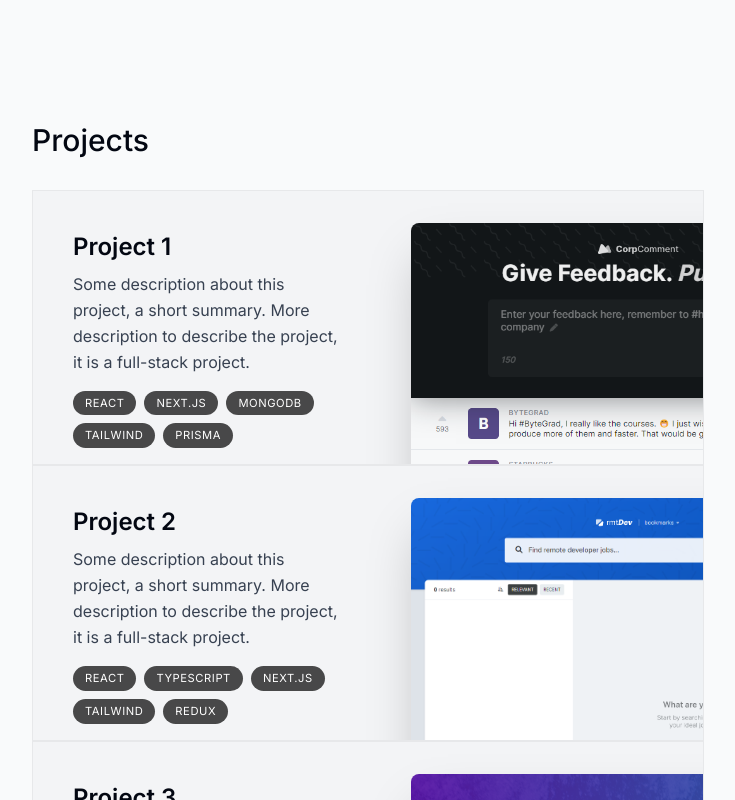
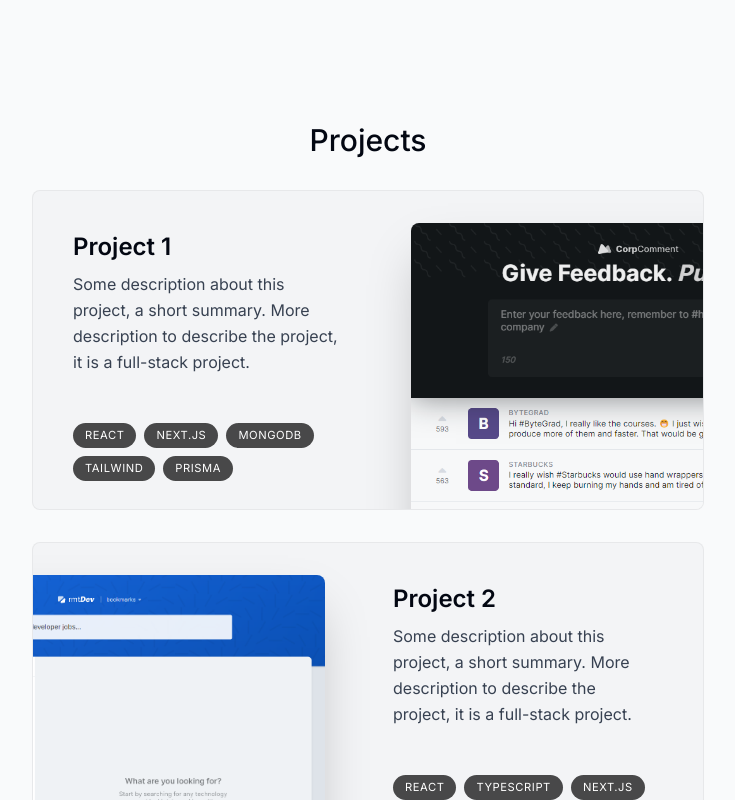
Before and after one commit to jordansbenjamin/portfolio_v2, a Next.js app: page / in a window 1280 px wide. Shown: the part 1220-2020 px from the top of the page, without its empty margins (272-1007 px from the left). Built offline with nearby package versions, Linux system fonts and the light colour scheme.

Commit message:
Finished with Project/s component

```diff
--- /dev/null
+++ b/src/components/Project.tsx
@@ -0,0 +1,70 @@
+"use client";
+
+import React, { useRef } from "react";
+import { projectsData } from "@/app/lib/data";
+import Image from "next/image";
+import { useScroll, useTransform } from "framer-motion";
+import { motion } from "framer-motion";
+
+// Good practice to name custom types with componentname then props
+// custom type ProjectProps can be a type of any number of these objects from projectsData
+type ProjectProps = (typeof projectsData)[number];
+// The above is more specific than:
+// type ProjectProps = {
+//     title: string;
+//     description: string;
+//     tags: string;
+//     imageUrl: string;
+// }
+
+export default function Project({ title, description, tags, imageUrl }: ProjectProps) {
+	const ref = useRef<HTMLDivElement>(null);
+
+	// We get back info on how far we have scrolled
+	const { scrollYProgress } = useScroll({
+		// The project cards is the target
+		target: ref,
+		// When the bottom of the viewport crosses the top of the target
+		// thats when the animation should begin
+		// The end is specified when the bottom of the viewport is 33% beyond the target
+		offset: ["0 1", "1.33 1"],
+	});
+
+	// Transform scale y progress
+	const scaleProgress = useTransform(scrollYProgress, [0, 1], [0.8, 1]);
+	const opacityProgress = useTransform(scrollYProgress, [0, 1], [0.6, 1]);
+
+	return (
+		<motion.div className="group mb-3 sm:mb-8 last:mb-0" ref={ref} style={{ scale: scaleProgress, opacity: opacityProgress }}>
+			{/* Project container */}
+			<section className="bg-gray-100 max-w-[42rem] border border-black/5 rounded-lg overflow-hidden sm:pr-8 relative sm:h-[20rem] hover:bg-gray-200 transition group-even:pl-8">
+				{/* Left content container */}
+				<div className="pt-4 pb-7 px-5 sm:pl-10 sm:pr-2 sm:pt-10 sm:max-w-[50%] flex flex-col h-full group-even:ml-[18rem]">
+					{/* Project title */}
+					<h3 className="text-2xl font-semibold">{title}</h3>
+					{/* Projetc desc */}
+					<p className="mt-2 leading-relaxed text-gray-700">{description}</p>
+					{/* Tech stacks list */}
+					<ul className="flex flex-wrap mt-4 gap-2 sm:mt-auto">
+						{tags.map((tag, index) => (
+							<li
+								className="bg-black/[0.7] px-3 py-1 text-[0.7rem] uppercase tracking-wider text-white rounded-full"
+								key={index}>
+								{tag}
+							</li>
+						))}
+					</ul>
+				</div>
+				{/* Image */}
+				<Image
+					src={imageUrl}
+					alt="Project I worked on."
+					width={650}
+					height={650}
+					quality={95}
+					className="absolute top-8 -right-40 w-[28.25rem] rounded-t-lg shadow-2xl transition group-hover:scale-[1.04] group-hover:-translate-x-3 group-hover:translate-y-3 group-hover:-rotate-2 group-even:-right-[intial] group-even:-left-40 group-even:group-hover:translate-x-3 group-even:group-hover:translate-y-3 group-even:group-hover:rotate-2"
+				/>
+			</section>
+		</motion.div>
+	);
+}
--- a/src/components/Projects.tsx
+++ b/src/components/Projects.tsx
@@ -1,7 +1,7 @@
 import React from "react";
 import SectionHeading from "./SectionHeading";
 import { projectsData } from "@/app/lib/data";
-import Image from "next/image";
+import Project from "./Project";
 
 export default function Projects() {
 	return (
@@ -17,43 +17,3 @@
 		</section>
 	);
 }
-
-// Good practice to name custom types with componentname then props
-// custom type ProjectProps can be a type of any number of these objects from projectsData
-type ProjectProps = (typeof projectsData)[number];
-// The above is more specific than:
-// type ProjectProps = {
-//     title: string;
-//     description: string;
-//     tags: string;
-//     imageUrl: string;
-// }
-
-function Project({ title, description, tags, imageUrl }: ProjectProps) {
-	return (
-		<section className="bg-gray-100 max-w-[42rem] border border-black/5 overflow-hidden sm:pr-8 relative">
-			<div className="py-4 px-5 sm:pl-10 sm:pr-2 sm:pt-10 sm:max-w-[50%]">
-				<h3 className="text-2xl font-semibold">{title}</h3>
-				<p className="mt-2 leading-relaxed text-gray-700">{description}</p>
-				<ul className="flex flex-wrap mt-4 gap-2">
-					{tags.map((tag, index) => (
-						<li
-							className="bg-black/[0.7] px-3 py-1 text-[0.7rem] uppercase tracking-wider text-white rounded-full"
-							key={index}>
-							{tag}
-						</li>
-					))}
-				</ul>
-			</div>
-
-			<Image
-				src={imageUrl}
-				alt="Project I worked on."
-				width={650}
-				height={650}
-				quality={95}
-				className="absolute top-8 -right-40 w-[28.25rem] rounded-t-lg shadow-2xl"
-			/>
-		</section>
-	);
-}
--- a/src/components/SectionHeading.tsx
+++ b/src/components/SectionHeading.tsx
@@ -5,5 +5,5 @@
 };
 
 export default function SectionHeading({ children }: ScetionHeadingProps) {
-	return <h2 className="text-3xl font-medium capitalize mb-8">{children}</h2>;
+	return <h2 className="text-3xl font-medium capitalize mb-8 text-center">{children}</h2>;
 }
```
